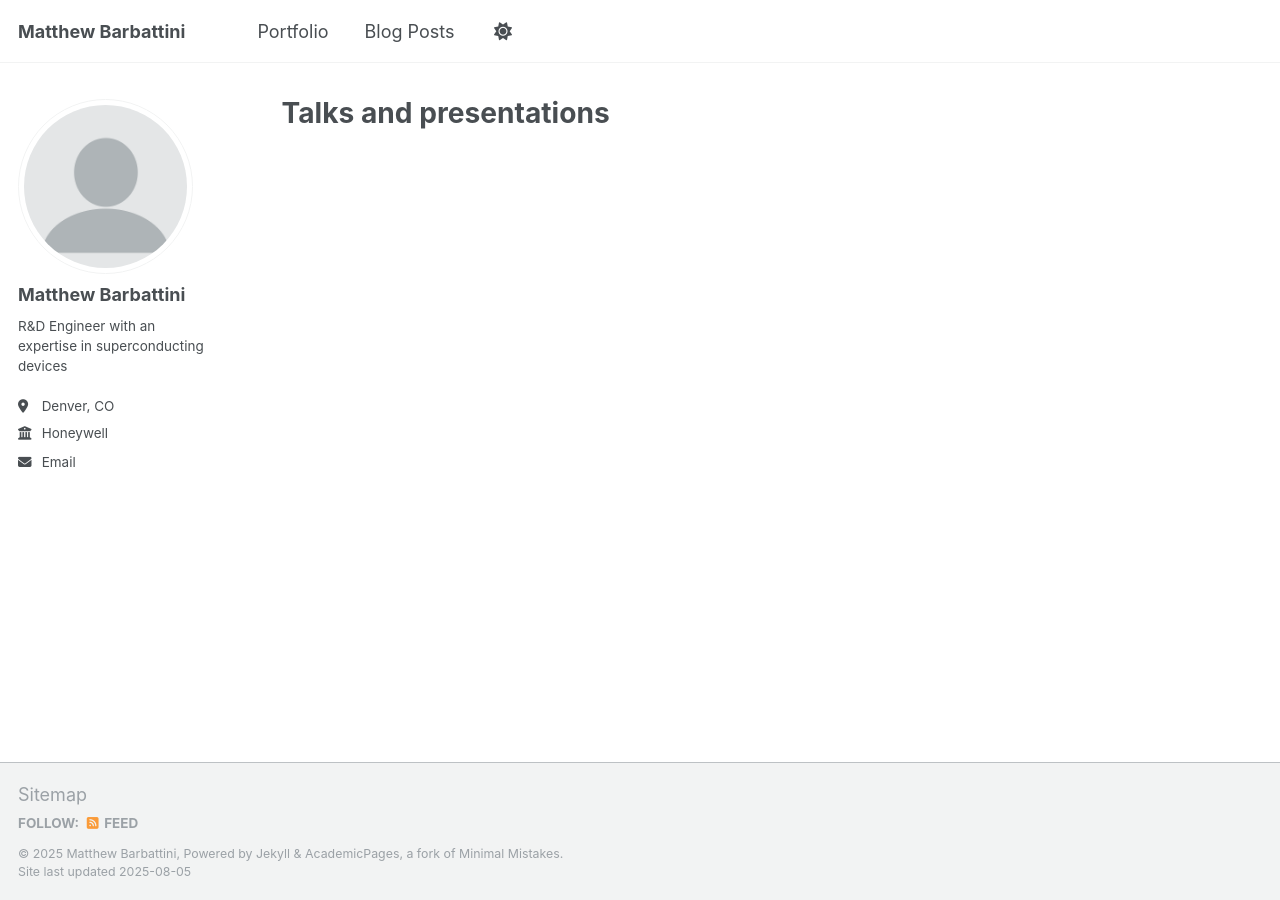
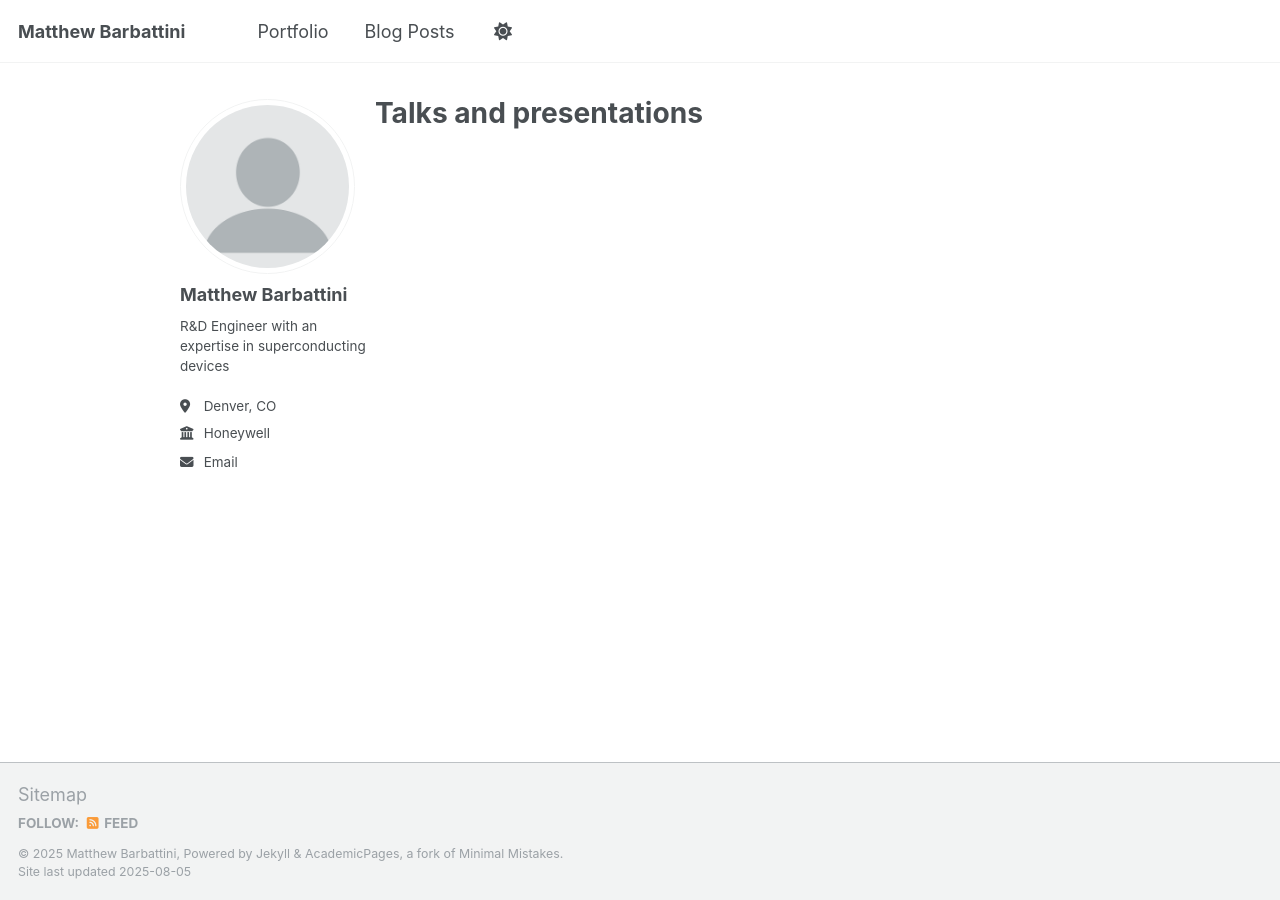
Before and after one commit to mbarbattini/mbarbattini.github.io, a Jekyll site: the page built from _pages/talks.html, in a window 1280 px wide. Built offline with Jekyll 4.4.1, drawn with Linux system fonts in a browser that asks for light colours; a script that is not in the unit is left out.

Commit message:
CSS format #1

```diff
--- a/_sass/layout/_page.scss
+++ b/_sass/layout/_page.scss
@@ -6,8 +6,8 @@
   @include container;
   @include clearfix;
   margin-top: 2em;
-  padding-left: 1em;
-  padding-right: 1em;
+  padding-left: 10em;
+  padding-right: 10em;
   animation: intro 0.3s both;
   animation-delay: 0.35s;
 
@@ -49,13 +49,17 @@
 }
 
 .page__content {
-
   h2 {
     padding-bottom: 0.5em;
     border-bottom: 1px solid var(--global-border-color);
   }
 
-  p, li, dl {
+  p {
+    padding-left: 10em;
+    padding-right: 10em;
+  }
+  li,
+  dl {
     font-size: 1em;
   }
 
@@ -220,7 +224,6 @@
   text-transform: uppercase;
 }
 
-
 /*
    Page meta
    ========================================================================== */
@@ -245,7 +248,6 @@
   font-size: $type-size-6;
   text-transform: uppercase;
 }
-
 
 /*
    Page taxonomy
@@ -275,7 +277,6 @@
     color: var(--global-link-color-hover);
   }
 }
-
 
 /*
    Comments
@@ -372,7 +373,6 @@
   }
 }
 
-
 /*
    Related
    ========================================================================== */
--- a/assets/css/cv-layout.css
+++ b/assets/css/cv-layout.css
@@ -32,7 +32,7 @@
 .cv-download-links {
   margin-top: 2rem;
   text-align: center;
-  padding: 1rem;
+  padding: 10rem;
   border-top: 1px solid #f2f2f2;
 }
 
```
